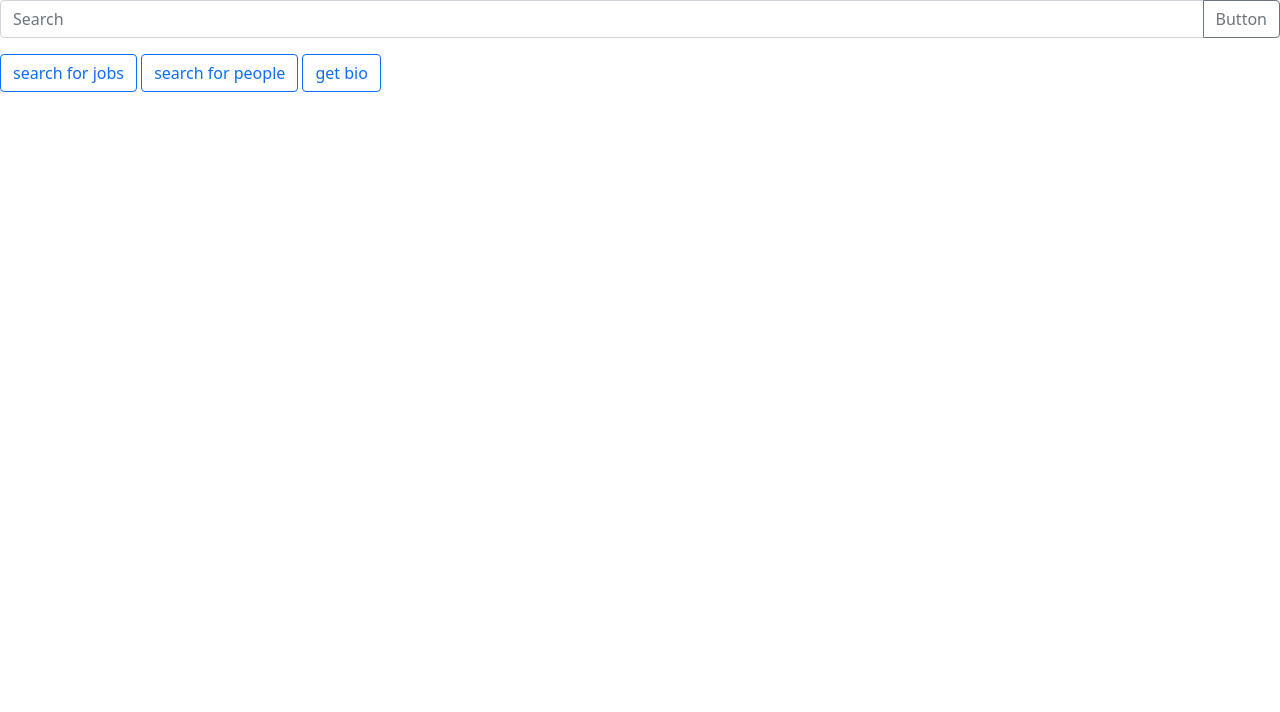
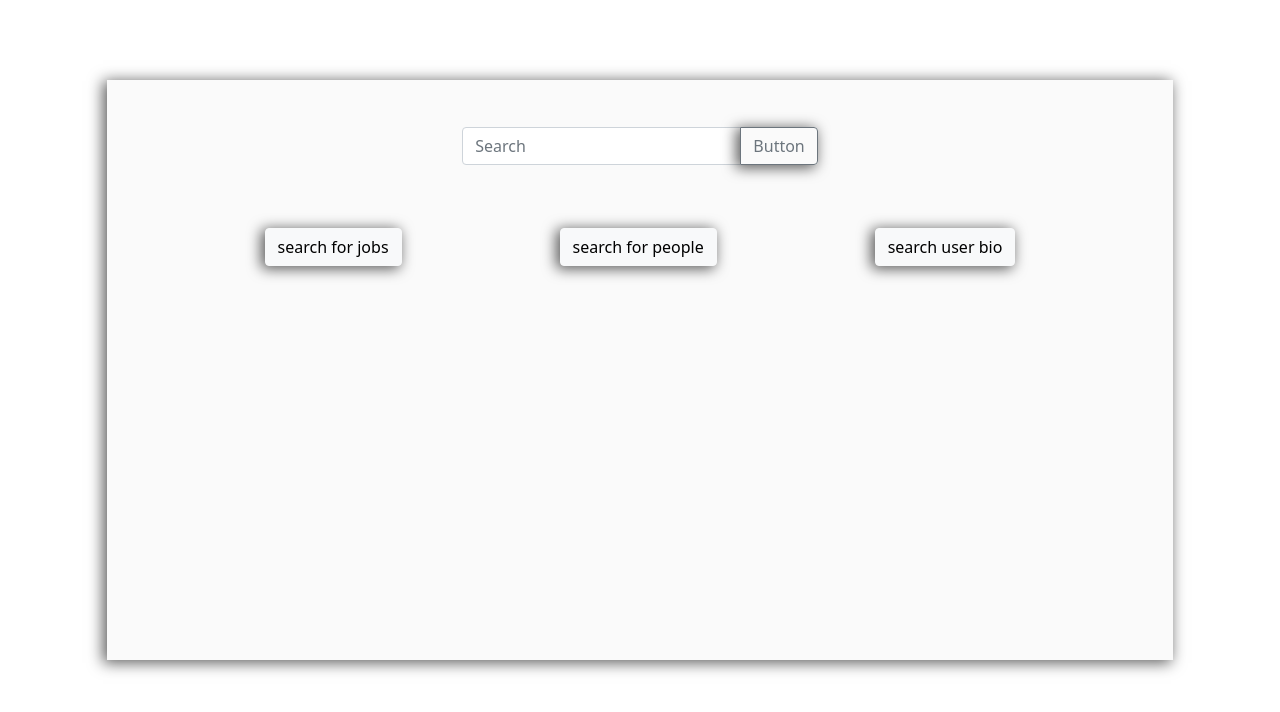
Before and after one commit to menyagah/Torre-TechnicalTest, a website: page src/index.html in a window 1280 px wide. Drawn offline with nearby package versions, Linux system fonts and the light colour scheme; files that its build step writes are made by us from their sources.

Commit message:
Render data and style it

```diff
--- a/src/index.html
+++ b/src/index.html
@@ -20,16 +20,16 @@
                 </div>
 
             </div>
-            <div>
+            <div class="center-content mb-4">
+                <button type="button" class="btn btn-light" id="job">search for jobs</button>
+                <button type="button" class="btn btn-light" id="people">search for people</button>
+                <button type="button" class="btn btn-light" id="bio">search user bio</button>
 
-                <button type="button" class="btn btn-outline-primary" id="job">search for jobs</button>
-                <button type="button" class="btn btn-outline-primary" id="people">search for people</button>
-                <button type="button" class="btn btn-outline-primary" id="bio">get bio</button>
-                <div id="data"></div>
             </div>
-
+            <div id="data" class="data-content p-3"></div>
         </div>
         <footer class="footer"></footer>
     </main>
+    <script src="app/app.js"></script>
 </body>
 </html>
--- a/src/style/styles.css
+++ b/src/style/styles.css
@@ -6,6 +6,70 @@
   box-sizing: inherit;
 }
 
-body {
-   /* background-color: blue; */
+.main {
+    display: grid;
+    grid-template-columns: .1fr 1fr .1fr ;
+    grid-template-rows: .1fr 1fr .1fr ;
+    min-height: 90vh;
 }
+
+.main-content {
+    margin-top: 20px;
+    grid-column-start: 2;
+    grid-column-end: 3;
+    grid-row-start: 2;
+    grid-row-end: 3;
+    min-height: 4vh;
+    background-color: rgba(248, 248, 248, 0.63);
+    box-shadow: -3px 2px 14px 1px rgba(0, 0, 0, 0.63);
+    -webkit-box-shadow: -3px 2px 14px 1px rgba(0, 0, 0, 0.63);
+    -moz-box-shadow: -3px 2px 14px 1px rgba(0, 0, 0, 0.63);
+}
+
+.main-content {
+    display: grid;
+    grid-template-columns: 1fr 1fr 1fr ;
+    grid-template-rows: .4fr .05fr 1fr ;
+}
+
+.input {
+    height: 30px;
+}
+
+.btn {
+    box-shadow: -3px 2px 14px 1px rgba(0, 0, 0, 0.63);
+    -webkit-box-shadow: -3px 2px 14px 1px rgba(0, 0, 0, 0.63);
+    -moz-box-shadow: -3px 2px 14px 1px rgba(0, 0, 0, 0.63);
+}
+
+.header {
+    display: flex;
+    justify-content: center;
+    align-items: center;
+    width: 100%;
+    grid-column-start: 2;
+    grid-column-end: 3;
+    grid-row-start: 1;
+    grid-row-end: 2;
+}
+
+.center-content {
+    display: flex;
+    justify-content: space-evenly;
+    align-items: center;
+    width: 100%;
+    grid-column-start: 1;
+    grid-column-end: 4;
+    grid-row-start: 2;
+    grid-row-end: 3;
+}
+
+.data-content {
+    width: 98%;
+    justify-content: center;
+    align-items: center;
+    grid-column-start: 1;
+    grid-column-end: 4;
+    grid-row-start: 3;
+    grid-row-end: 4;
+}
```
Also changed, not shown: src/searchBios.js (+35 -3 lines).
